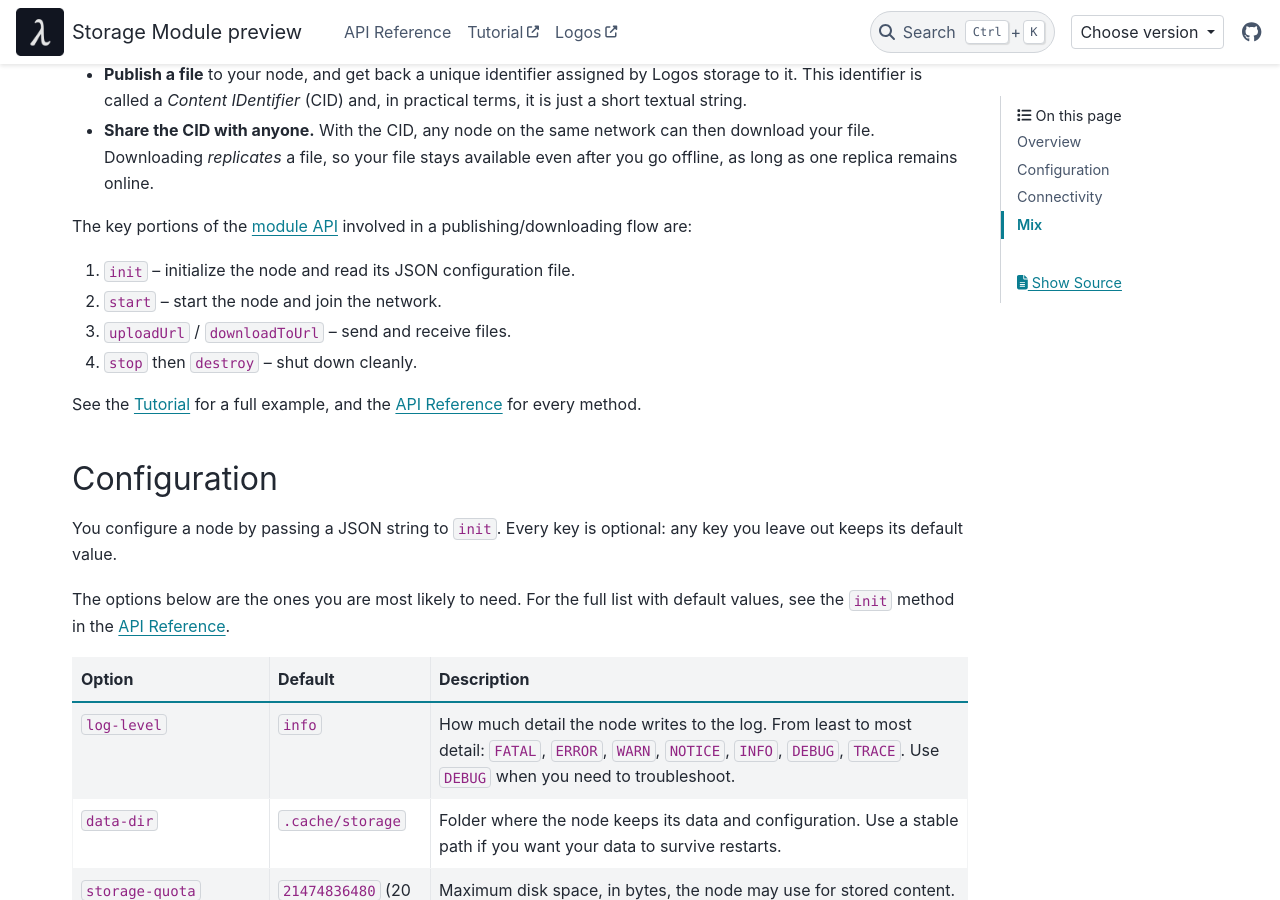
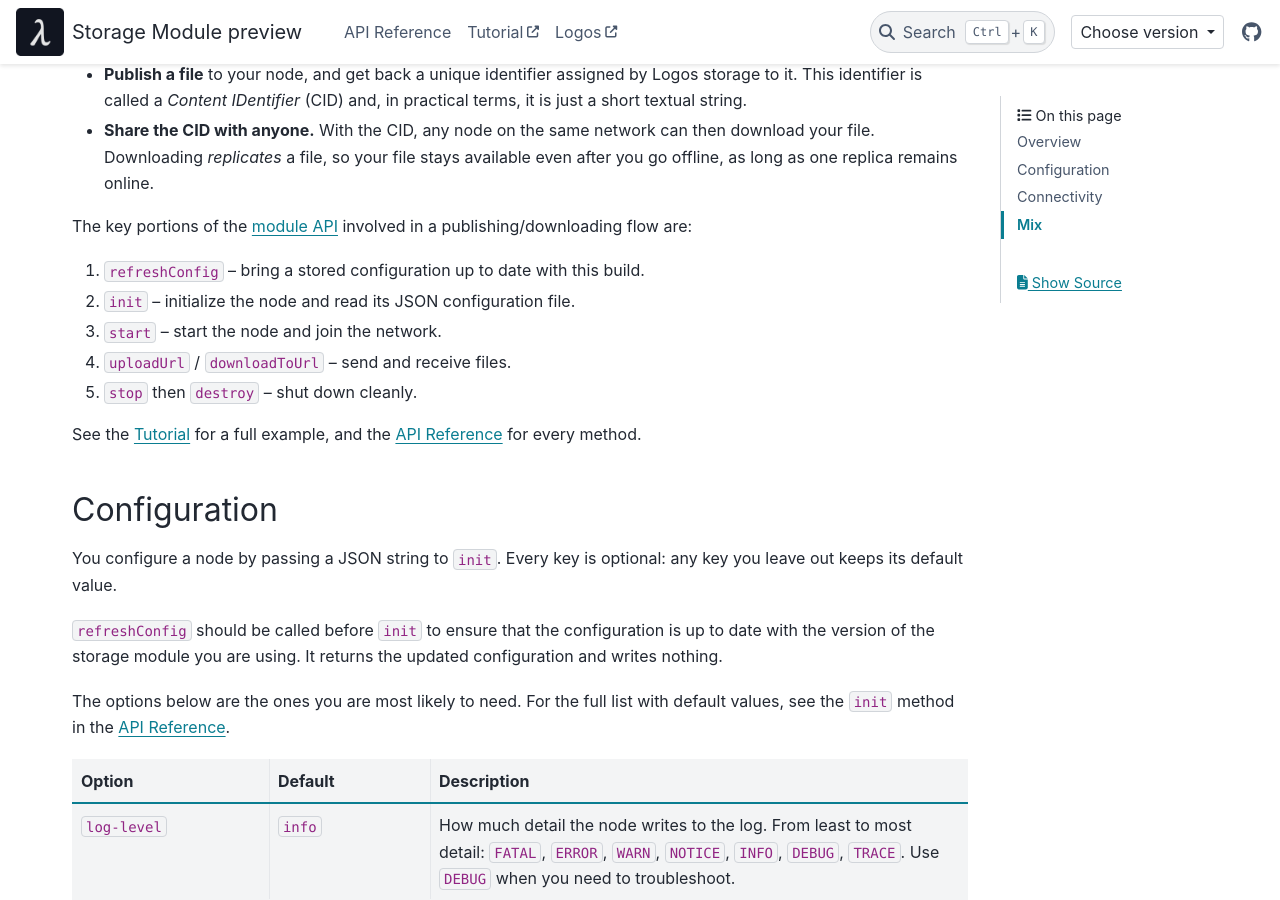
Before and after one commit to logos-co/logos-storage-module, a Sphinx documentation site: the page built from docs/index.rst, in a window 1280 px wide and 900 px high, scrolled down 1025 px. Built offline with Sphinx 7.4.7 and the PyData theme 0.15.4, drawn with Linux system fonts in a browser that asks for light colours.

Commit message:
Update doc

```diff
--- a/docs/index.rst
+++ b/docs/index.rst
@@ -60,10 +60,11 @@ In a nutshell, to share a file on the Logos Storage network, you need to:
 
 The key portions of the :doc:`module API<api_reference>` involved in a publishing/downloading flow are:
 
-1. ``init`` -- initialize the node and read its JSON configuration file.
-2. ``start`` -- start the node and join the network.
-3. ``uploadUrl`` / ``downloadToUrl`` -- send and receive files.
-4. ``stop`` then ``destroy`` -- shut down cleanly.
+1. ``refreshConfig`` -- bring a stored configuration up to date with this build.
+2. ``init`` -- initialize the node and read its JSON configuration file.
+3. ``start`` -- start the node and join the network.
+4. ``uploadUrl`` / ``downloadToUrl`` -- send and receive files.
+5. ``stop`` then ``destroy`` -- shut down cleanly.
 
 See the `Tutorial
 <https://logos-co.github.io/logos-doctest-hub/#logos-storage-module/ubuntu-latest/running-this-storage-module-against-logoscore>`_
@@ -75,6 +76,10 @@ Configuration
 
 You configure a node by passing a JSON string to ``init``. Every key is
 optional: any key you leave out keeps its default value.
+
+``refreshConfig`` should be called before ``init`` to ensure that the
+configuration is up to date with the version of the storage module you are using.
+It returns the updated configuration and writes nothing.
 
 The options below are the ones you are most likely to need. For the full
 list with default values, see the ``init`` method in the
```
